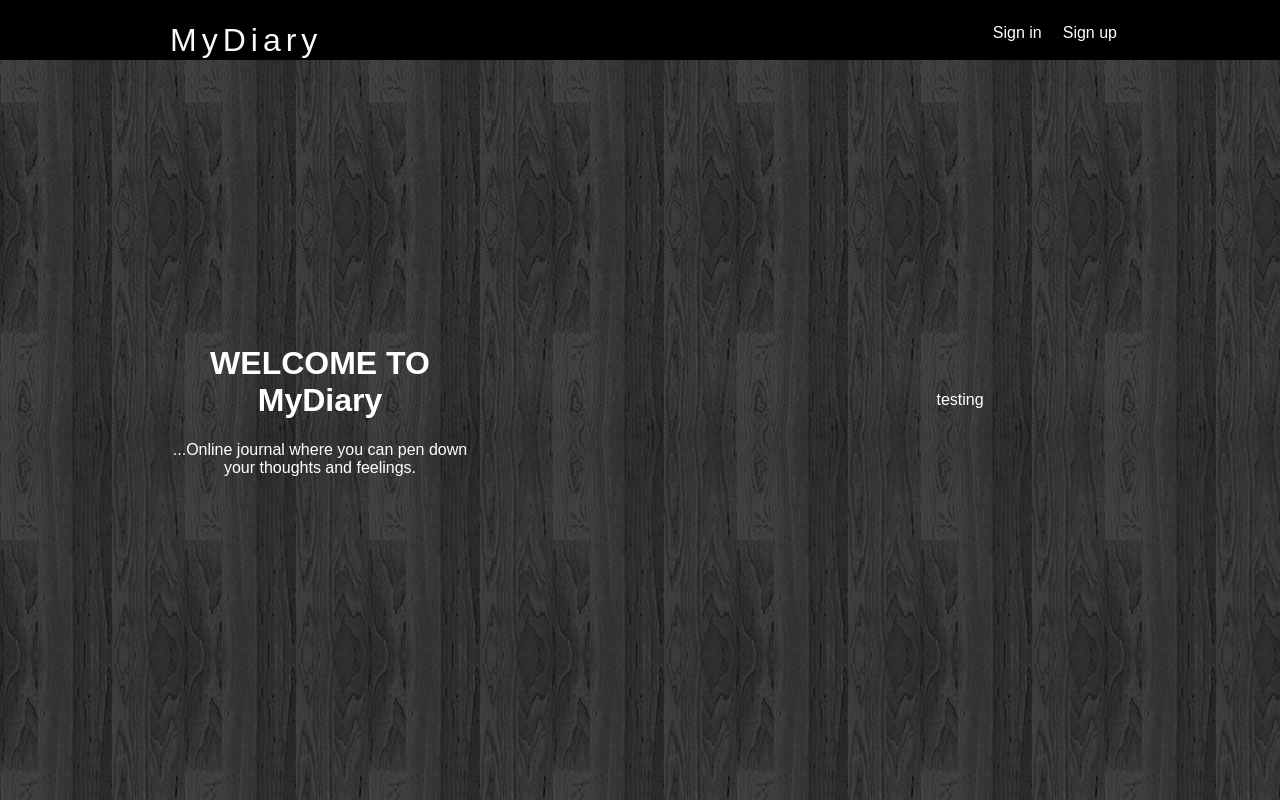
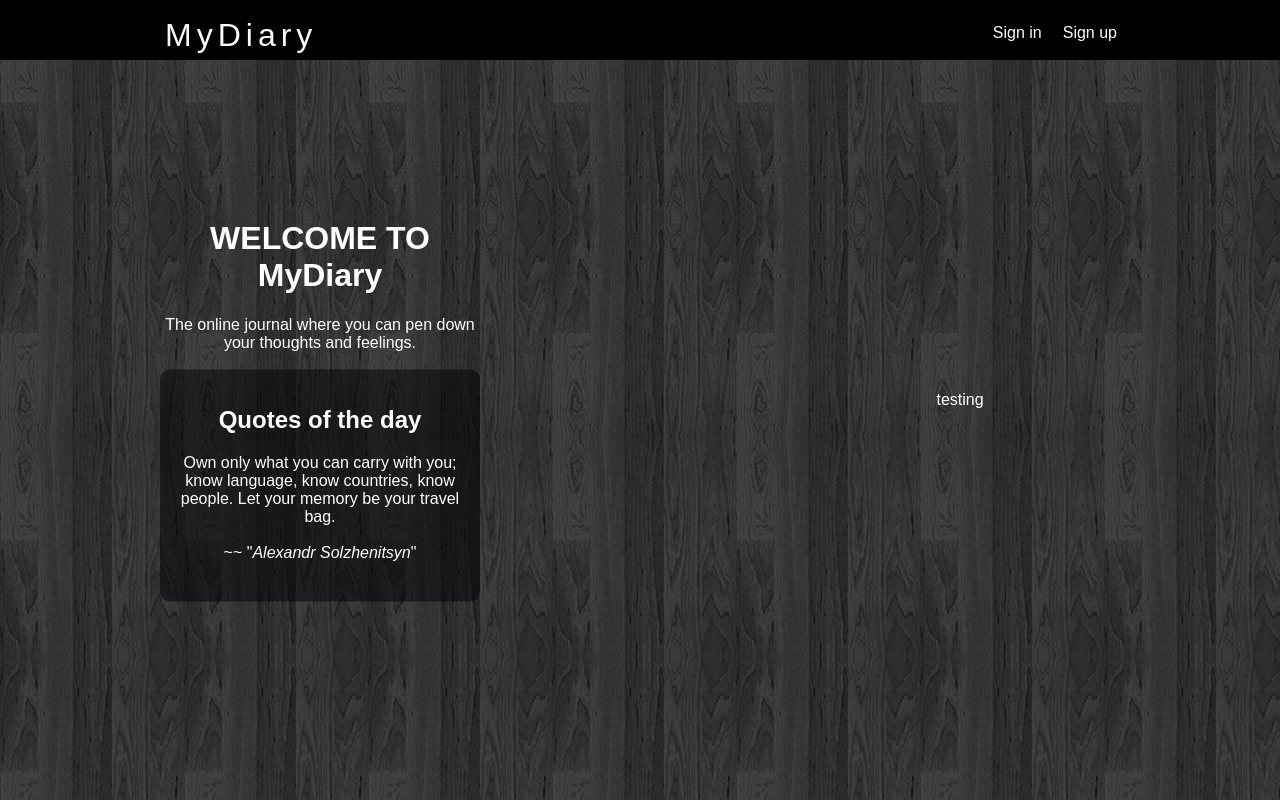
Before and after one commit to marcdomain/MyDiary, a plain HTML site: page UI/index.html in a window 1280 px wide. Drawn offline with Linux system fonts and the light colour scheme.

Commit message:
Add quotes to intro-text

```diff
--- a/UI/css/style.css
+++ b/UI/css/style.css
@@ -15,14 +15,14 @@ body{
 header{
     height: 60px;
     background: #000000;
-    color:white;
+    color:#fff;
 }
 header .logo{
     float: left;
     line-height: 60px;
     font-size: 2em;
     letter-spacing: 5px;
-    padding: 10px;
+    padding: 5px;
 }
 .logo a{
     text-decoration: none;
@@ -44,7 +44,7 @@ nav li{
     float: left;
 }
 nav a{
-    color: white;
+    color: #fff;
     text-decoration: none;
     padding: 8px 3px;
     margin-left: 15px;
@@ -55,7 +55,6 @@ nav a:hover{
     border-radius: 3px;
 }
 .container{
-    max-width: 1000px;
     margin: 0 auto;
 }
 .split {
@@ -80,3 +79,9 @@ nav a:hover{
     text-align: center;
     color: #ffffff;
 }
+.quote-div {
+    background: rgba(1, 2, 4, 0.51);
+    height: 200px;
+    padding: 5%;
+    border-radius: 10px;
+}
--- a/UI/index.html
+++ b/UI/index.html
@@ -22,7 +22,11 @@
         <div class="container">
             <div class="split intro">
                 <div class="centered">
-                <h1>WELCOME TO MyDiary</h1> ...Online journal where you can pen down your thoughts and feelings.
+                    <h1>WELCOME TO MyDiary</h1> The online journal where you can pen down your thoughts and feelings.<br><br>
+                    <div class="quote-div">
+                        <h2>Quotes of the day</h2>
+                        <span id="quotes"></span>
+                    </div>
                 </div>
             </div>
             <div class="split auth">
@@ -31,5 +35,6 @@
                 </div>
             </div>
         </div>
+        <script src="js/script.js"></script>
     </body>
 </html>
--- /dev/null
+++ b/UI/js/script.js
@@ -0,0 +1,24 @@
+let introText = () =>{
+
+    let quotes = [
+        {
+            quote: `The palest ink is better than the best memory. <br><br> ~~ "<em>Chinese Proverb</em>"`
+        },
+        {
+            quote: `Own only what you can carry with you; know language, know countries, know people.
+            Let your memory be your travel bag. <br><br> ~~ "<em>Alexandr Solzhenitsyn</em>"`
+        },
+        {
+            quote: `The more man meditates upon good thoughts,
+            the better will be his world and the world at large.<br><br> ~~ "<em>Confucius</em>"`
+        }
+    ];
+
+    quotes.map((v, i, arr) => {
+        return setInterval(function(){
+            document.querySelector('#quotes').innerHTML = arr[Math.floor(Math.random()*arr.length)].quote;
+        }, 2000)
+    });
+}
+
+window.onload = introText();
```
Lines whose indentation alone changed are shown as unchanged.
